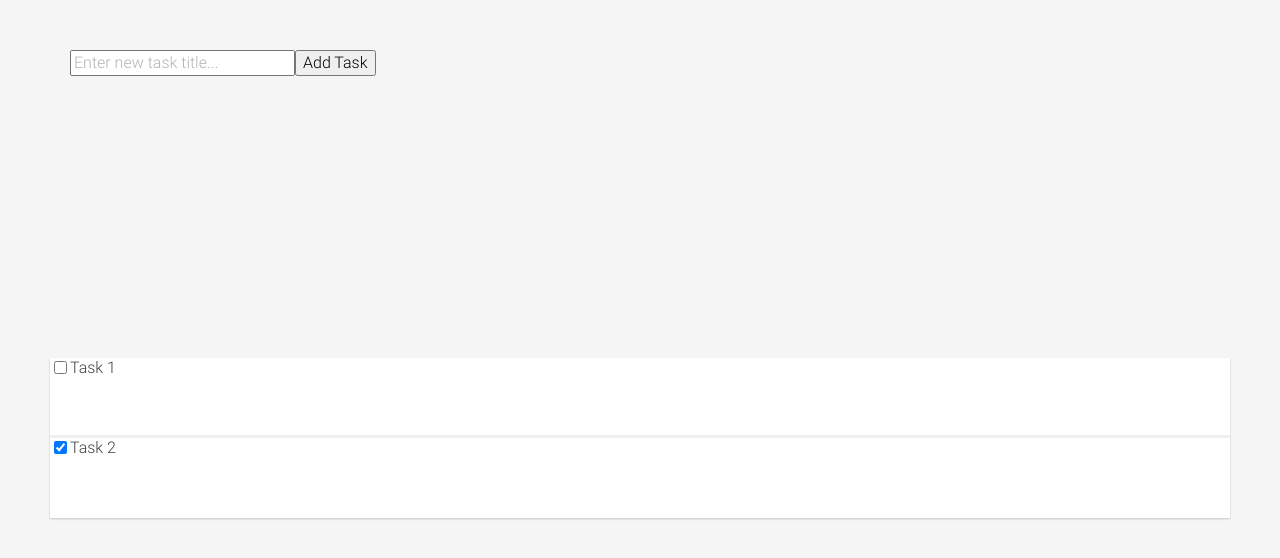
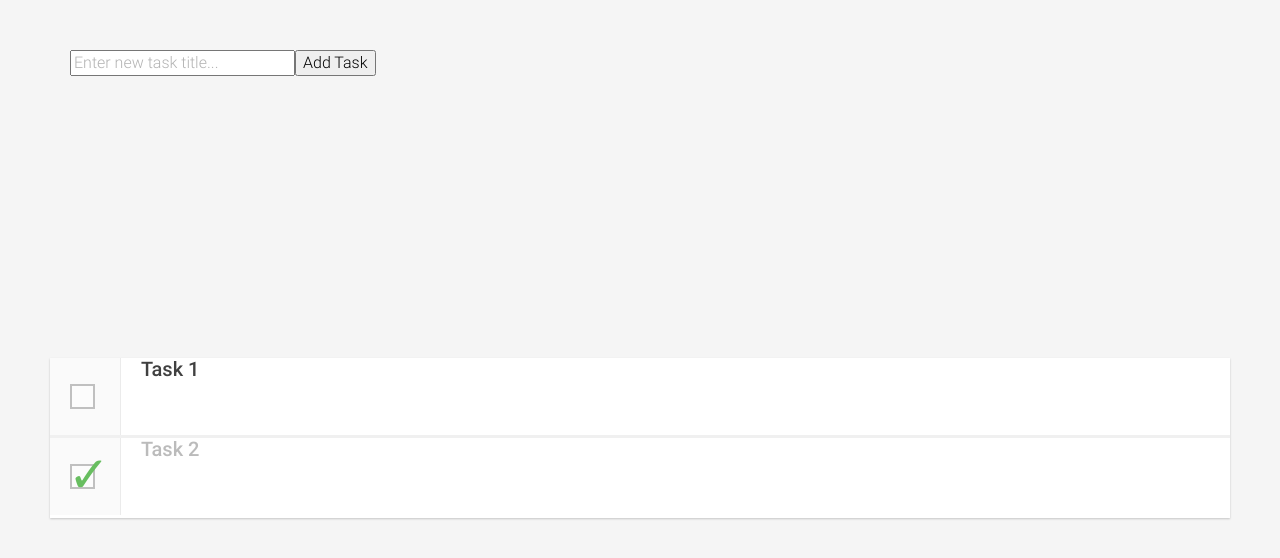
Before and after one commit to ksmigrod/mastering-angular-components, an Angular app: page / in a window 1280 px wide. Shown: the top 558 px of the page. Built offline with nearby package versions, Linux system fonts and the light colour scheme; a web font is replaced by a local one.

Commit message:
Dodano komponent użytkownika.

```diff
--- a/src/app/app.module.ts
+++ b/src/app/app.module.ts
@@ -5,13 +5,15 @@ import { AppComponent } from './app.component';
 import { TaskListComponent } from './tasks/task-list/task-list.component';
 import { TaskComponent } from './tasks/task/task.component';
 import { EnterTaskComponent } from './tasks/enter-task/enter-task.component';
+import { CheckboxComponent } from './ui/checkbox/checkbox.component';
 
 @NgModule({
   declarations: [
     AppComponent,
     TaskListComponent,
     TaskComponent,
-    EnterTaskComponent
+    EnterTaskComponent,
+    CheckboxComponent
   ],
   imports: [
     BrowserModule
--- a/src/app/tasks/task/task.component.html
+++ b/src/app/tasks/task/task.component.html
@@ -1,2 +1,3 @@
-<input type="checkbox" [checked]="task.done">
-<div>{{task.title}}</div>
+<mac-checkbox [checked]="task.done"
+              (outCheck)="task.done = $event"></mac-checkbox>
+<div class="title">{{task.title}}</div>
--- a/src/app/tasks/task/task.component.ts
+++ b/src/app/tasks/task/task.component.ts
@@ -1,4 +1,4 @@
-import {Component, Input, OnInit, ViewEncapsulation} from '@angular/core';
+import {Component, HostBinding, Input, ViewEncapsulation} from '@angular/core';
 
 @Component({
   selector: 'mac-task',
@@ -7,4 +7,9 @@ import {Component, Input, OnInit, ViewEncapsulation} from '@angular/core';
 })
 export class TaskComponent {
   @Input() task: any;
+
+  @HostBinding('class.done')
+  get done() {
+    return this.task && this.task.done;
+  }
 }
--- /dev/null
+++ b/src/app/ui/checkbox/checkbox.component.html
@@ -0,0 +1,6 @@
+<label class="label">
+  <input class="input" type="checkbox"
+         [checked]="checked"
+         (change)="check($event)">
+  <span class="text">{{label}}</span>
+</label>
--- /dev/null
+++ b/src/app/ui/checkbox/checkbox.component.ts
@@ -0,0 +1,17 @@
+import {Component, EventEmitter, Input, Output, ViewEncapsulation} from '@angular/core';
+
+@Component({
+  selector: 'mac-checkbox',
+  templateUrl: './checkbox.component.html',
+  encapsulation: ViewEncapsulation.None
+})
+export class CheckboxComponent {
+  @Input() label: string;
+  @Input() checked: boolean;
+  @Output() outCheck = new EventEmitter<boolean>();
+
+
+  check({target = {} as HTMLInputElement }) {
+    this.outCheck.emit(target.checked);
+  }
+}
```
Also changed, not shown: 1 other file (tests, documents, lock files or other folders).
